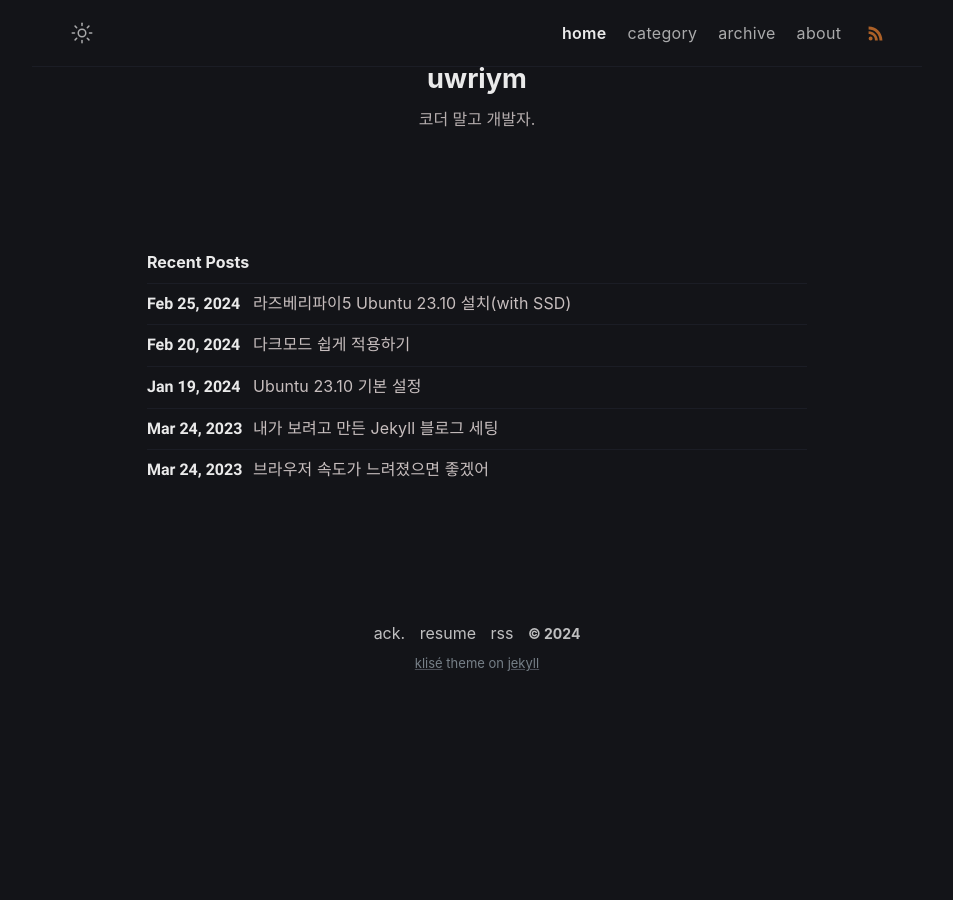
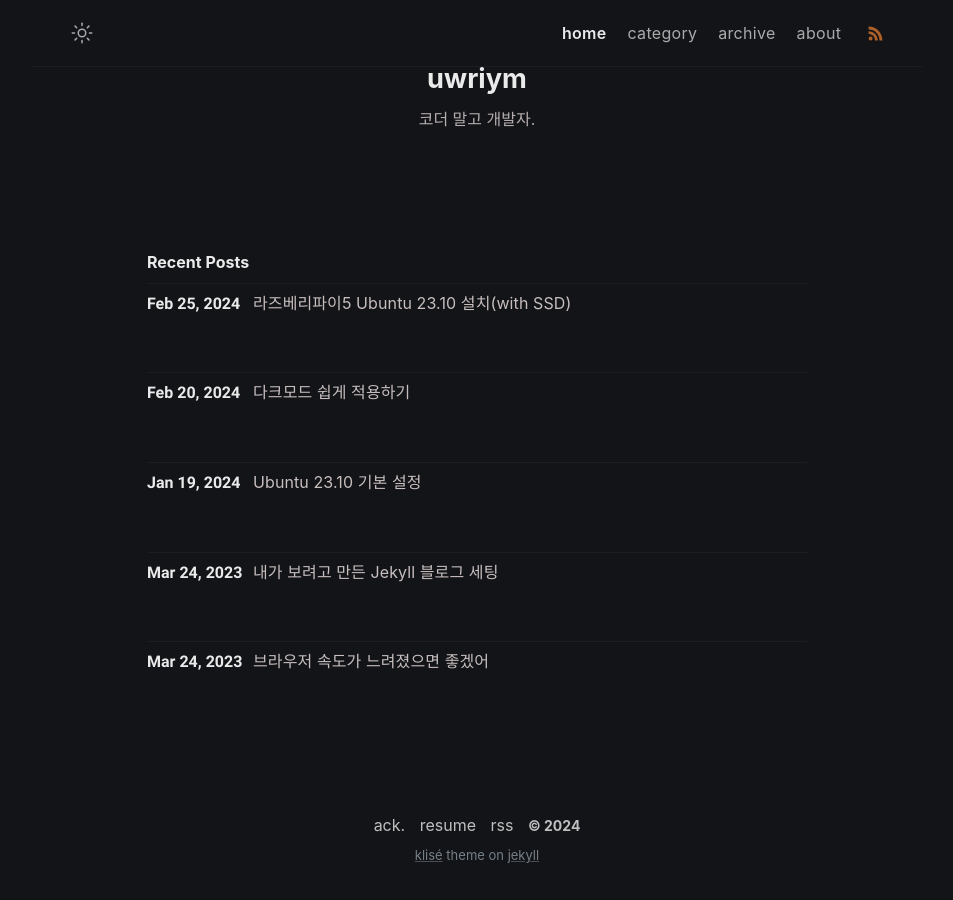
Before and after one commit to uwriym/uwriym.github.io, a Jekyll site: the page built from index.md, in a window 1280 px wide and 900 px high, scrolled down 157 px. Shown: the whole window, without its empty margins (163-1116 px from the left). Built offline with Jekyll 4.4.1, drawn with Linux system fonts in a browser that asks for light colours; some web fonts are replaced; before the commit the page ends 930 px from its top, so only the background shows below that.

Commit message:
article tag margin-bottom 추가
- 댓글 부분과 분리하기 위함

```diff
--- a/assets/css/style.scss
+++ b/assets/css/style.scss
@@ -2,3 +2,7 @@
 ---
 
 @import "main";
+
+article {
+  margin-bottom: 3em;
+}
```
